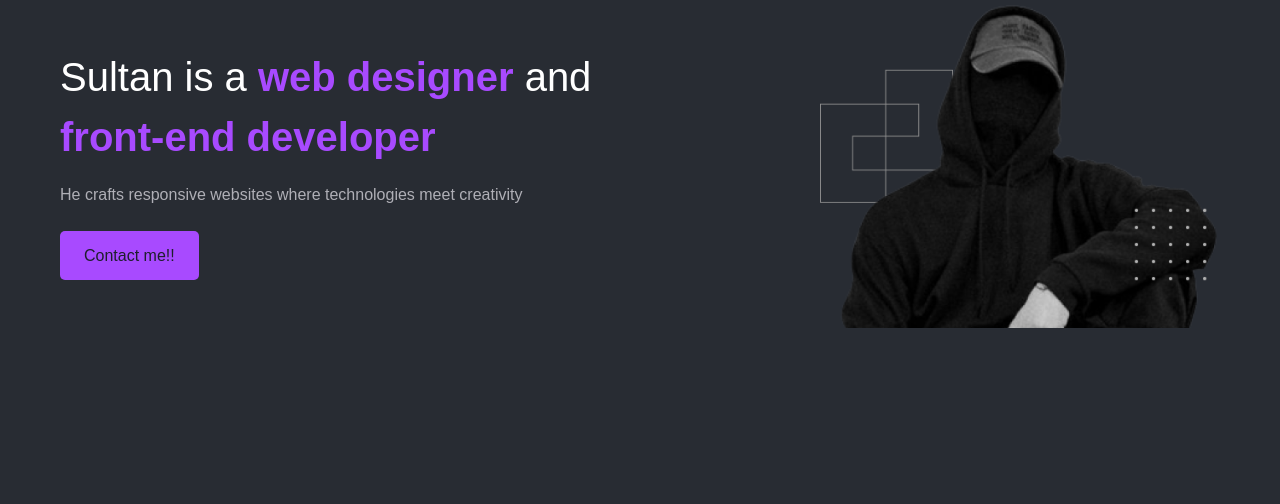
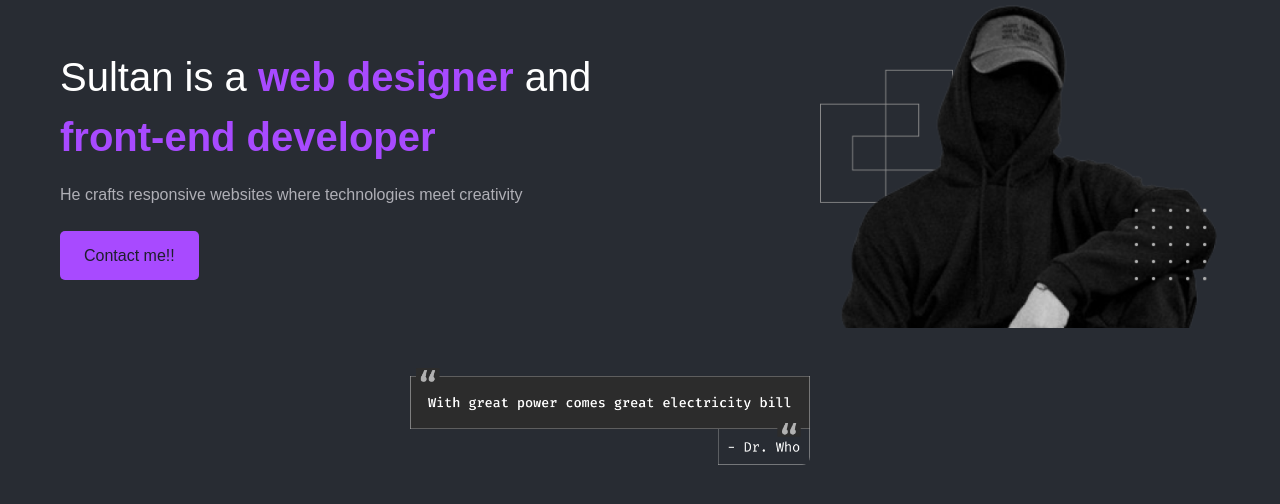
Before and after one commit to devsultan06/MyWebsite, a Laravel app: page / in a window 1280 px wide. Shown: the part 197-701 px from the top of the page. Run offline with Laravel 12, Linux system fonts and the light colour scheme; style sheets or scripts are compiled from the project's sources; some libraries are stand-ins or nearby versions.

Commit message:
Add quote section to welcome page and include quote image

```diff
--- a/resources/css/app.css
+++ b/resources/css/app.css
@@ -204,6 +204,18 @@ html {
     font-weight: bold;
     color: #ffffff;
 }
+.quote {
+    padding: 20px;
+    margin: 20px auto;
+    width: 500px;
+    text-align: center;
+    color: #ffffff;
+}
+
+.author {
+    margin-top: 20px;
+    text-align: right;
+}
 
 @media screen and (max-width: 768px) {
     .hero-content {
--- a/resources/views/welcome.blade.php
+++ b/resources/views/welcome.blade.php
@@ -49,6 +49,11 @@
         </div>
     </section>
 
+    <div class="quote">
+        <img src="{{ asset('images/quote.png') }}" alt="Profile-Picture" class="profile-pic">
+
+    </div>
+
     <script
         src="https://kit.fontawesome.com/b13eb6739b.js"
         crossorigin="anonymous">
```
Also changed, not shown: public/images/quote.png (added).
